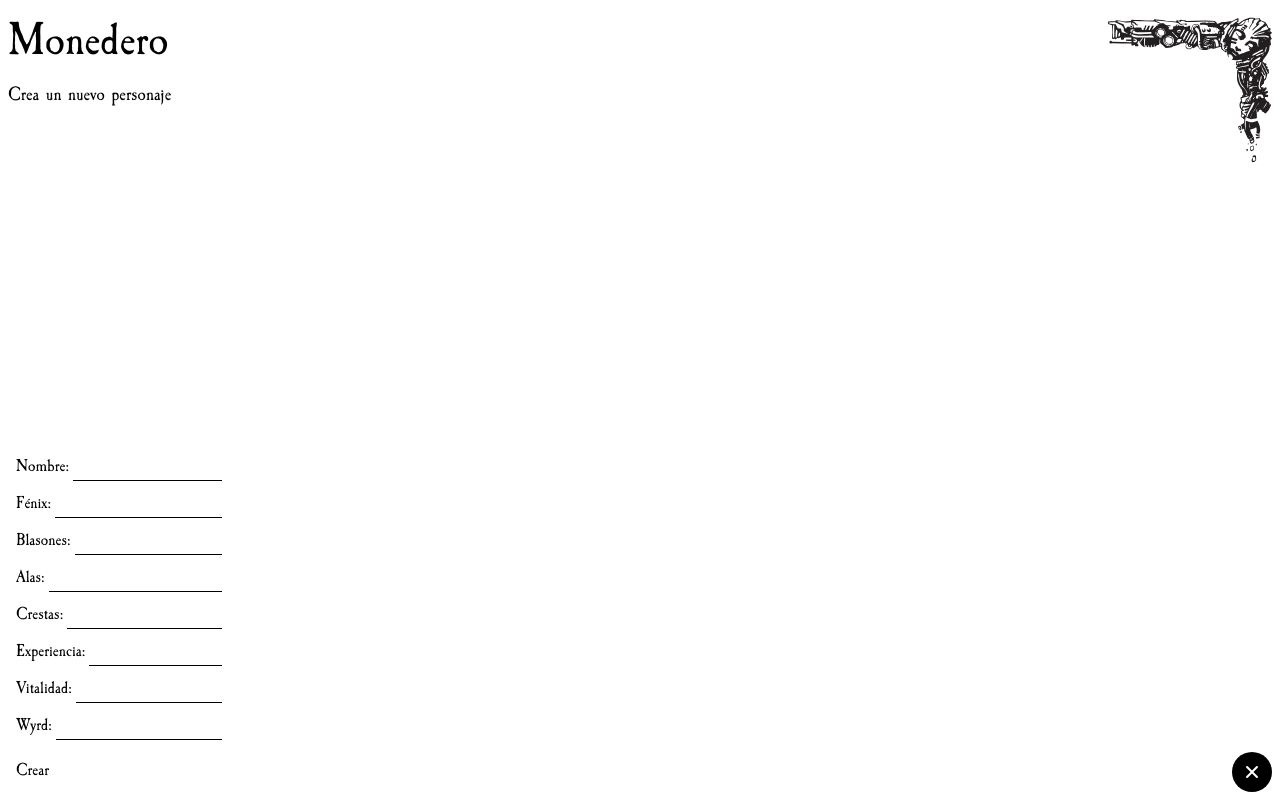
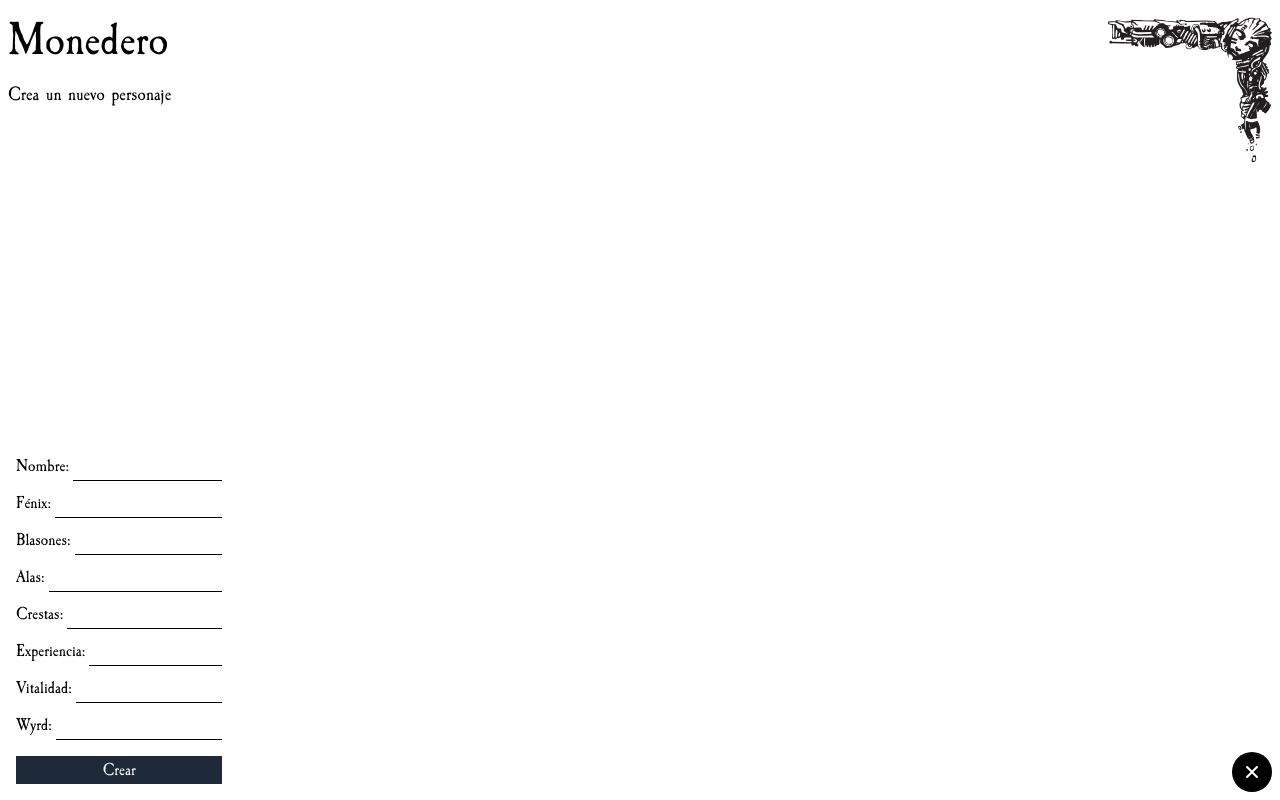
Before and after one commit to hitses/fading-suns-wallet, an Angular app: page / in a window 1280 px wide. Both pictures are taken after a click on the button 1252 px from the left and 772 px from the top of the page. Built offline with nearby package versions, Linux system fonts and the light colour scheme.

Commit message:
feat: mejorar el botón de creación de personajes con estilo y tamaño

```diff
--- a/src/app/pages/character-list/components/create-character/create-character.html
+++ b/src/app/pages/character-list/components/create-character/create-character.html
@@ -98,7 +98,12 @@
       />
     </label>
 
-    <button class="font-caslon text-lg w-fit mt-2" type="submit">Crear</button>
+    <button
+      class="font-caslon text-lg mt-2 bg-gray-800 w-full text-white"
+      type="submit"
+    >
+      Crear
+    </button>
   </form>
 }
 
```
